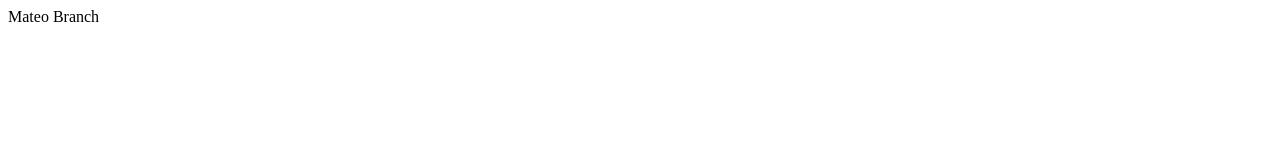
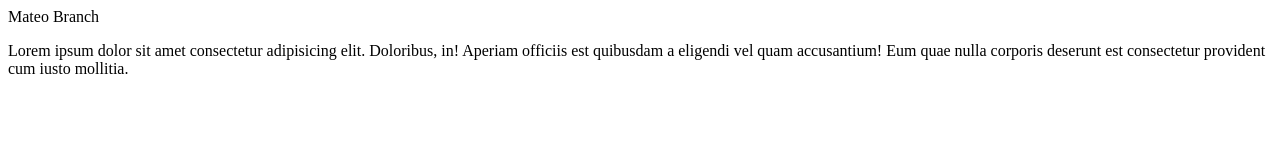
Before and after one commit to mateollaneza/repositorio-de-prueba, a plain HTML site: page Mateo.html in a window 1280 px wide. Drawn offline with Linux system fonts and the light colour scheme.

Commit message:
Segundo commit del branch Mateo

```diff
--- a/Mateo.html
+++ b/Mateo.html
@@ -1,5 +1,8 @@
 <html>
     <body>
         Mateo Branch
+        <p>
+            Lorem ipsum dolor sit amet consectetur adipisicing elit. Doloribus, in! Aperiam officiis est quibusdam a eligendi vel quam accusantium! Eum quae nulla corporis deserunt est consectetur provident cum iusto mollitia.
+        </p>
     </body>
 </html>
```
